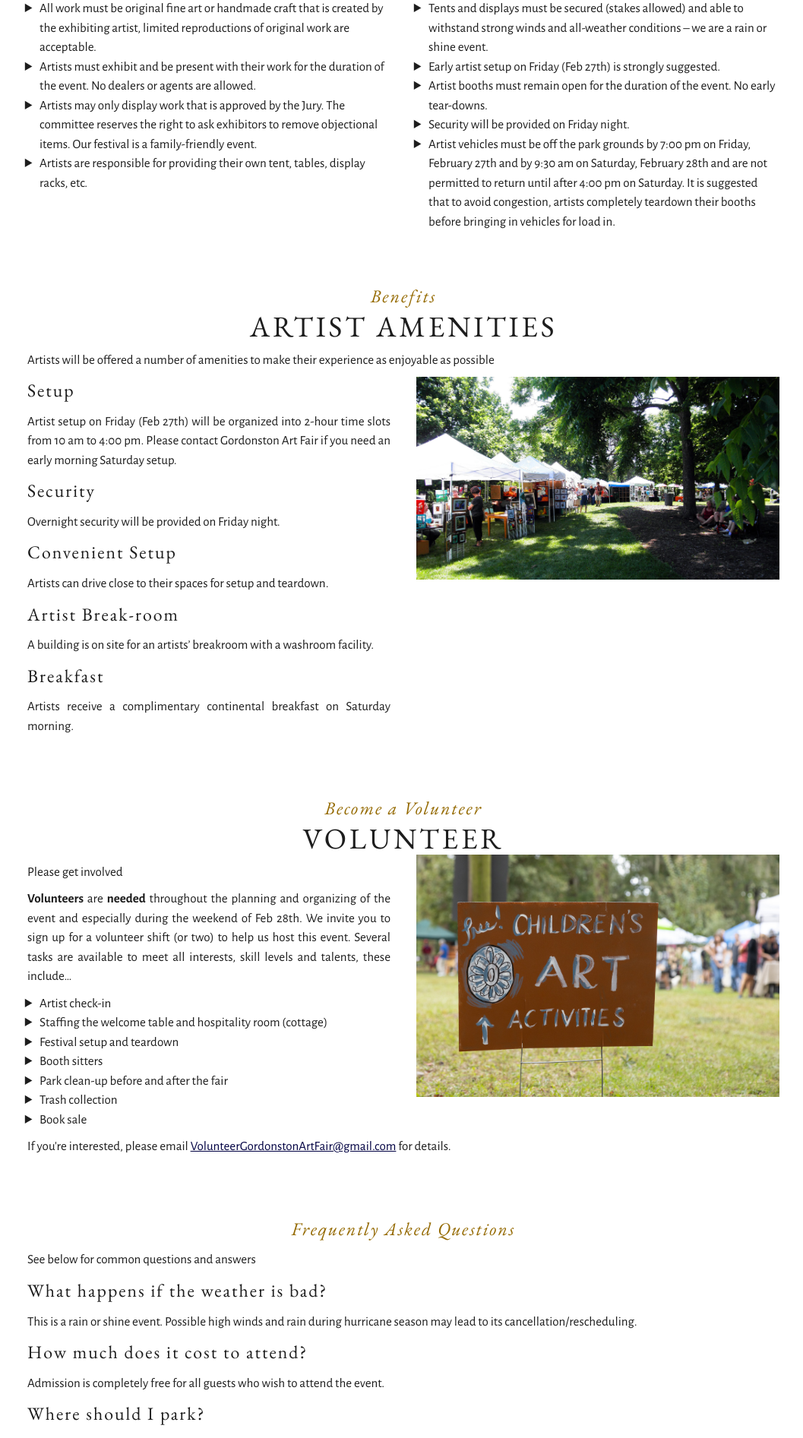
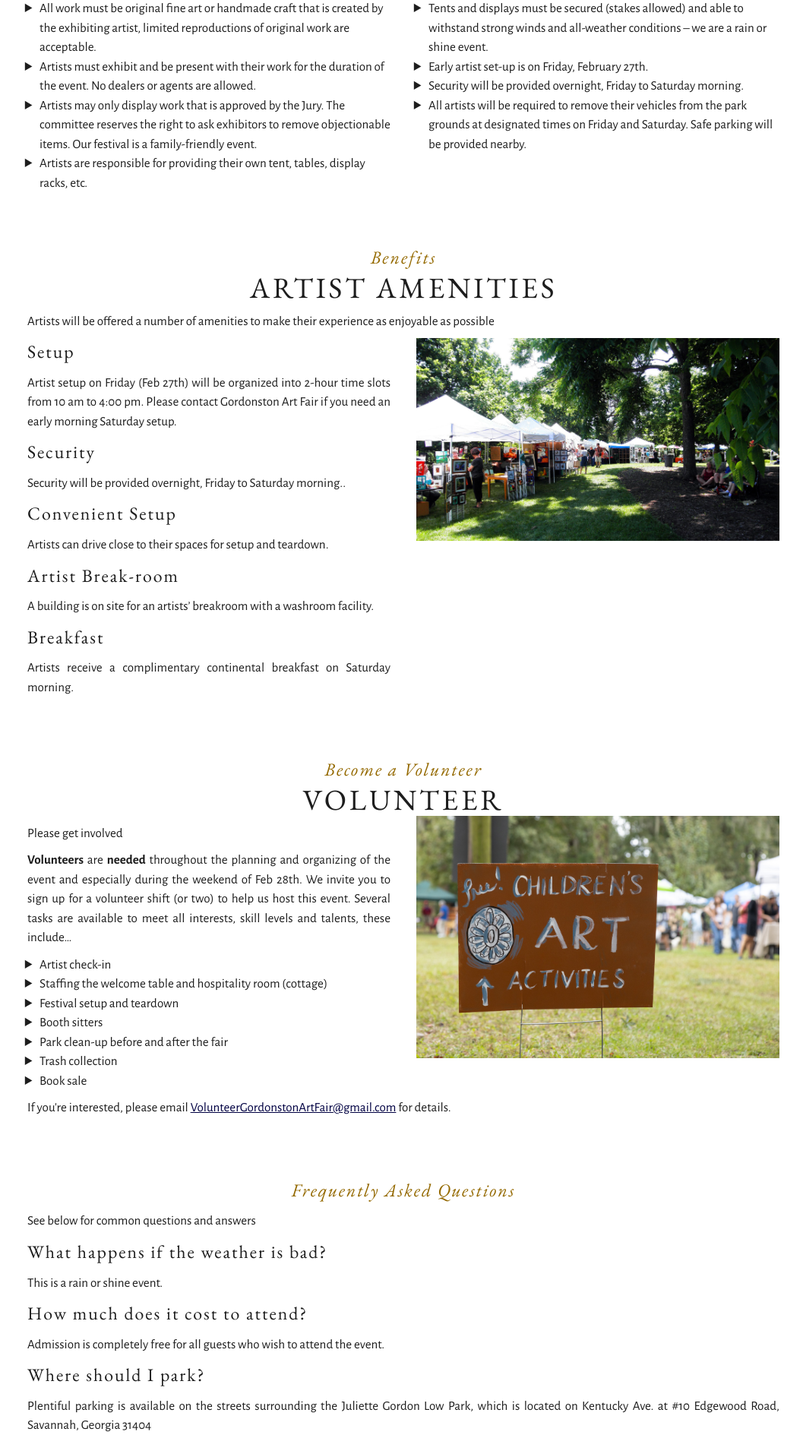
Before and after one commit to clevertree/gordonston-arts-fair, a Next.js app: page / in a window 1280 px wide. Shown: the part 4180-6073 px from the top of the page at 76% size, without its empty margins (109-1166 px from the left). Built offline with nearby package versions, Linux system fonts and the light colour scheme.

Commit message:
copy changes

```diff
--- a/app/(landing)/page.mdx
+++ b/app/(landing)/page.mdx
@@ -117,27 +117,23 @@ media or genre.
 
 <div className='grid sm:grid-cols-2 gap-x-8'>
     <div>
-        * All work must be original fine art or handmade craft that is created by the exhibiting artist, limited
-        reproductions
-        of original work are acceptable.
-        * Artists must exhibit and be present with their work for the duration of the event. No dealers or agents are
-        allowed.
-        * Artists may only display work that is approved by the Jury. The committee reserves the right to ask exhibitors
-        to
-        remove objectional items. Our festival is a family-friendly event.
+        * All work must be original fine art or handmade craft that is created by the exhibiting artist,
+        limited reproductions of original work are acceptable.
+        * Artists must exhibit and be present with their work for the duration of the event.
+        No dealers or agents are allowed.
+        * Artists may only display work that is approved by the Jury.
+        The committee reserves the right to ask exhibitors to
+        remove objectionable items. Our festival is a family-friendly event.
         * Artists are responsible for providing their own tent, tables, display racks, etc.
     </div>
     <div>
         * Tents and displays must be secured (stakes allowed) and able to withstand strong winds and all-weather
         conditions – we are a rain or shine event.
-        * Early artist setup on Friday (Feb 27th) is strongly suggested.
-        * Artist booths must remain open for the duration of the event. No early tear-downs.
-        * Security will be provided on Friday night.
-        * Artist vehicles must be off the park grounds by 7:00 pm on {formatDate(eventDayBeforeDate, true, false)} and
-        by 9:30 am on
-        {formatDate(eventDate, true, false)} and are not permitted to return until after 4:00 pm on Saturday. It is
-        suggested that to
-        avoid congestion, artists completely teardown their booths before bringing in vehicles for load in.
+        * Early artist set-up is on {formatDate(eventDayBeforeDate, true, false)}.
+        * Security will be provided overnight, Friday to Saturday morning.
+        * All artists will be required to remove their vehicles from the park grounds at
+        designated times on Friday and Saturday.
+        Safe parking will be provided nearby.
     </div>
 
 </div>
@@ -159,7 +155,7 @@ Artists will be offered a number of amenities to make their experience as enjoya
 
         ## Security
 
-        >Overnight security will be provided on Friday night.
+        >Security will be provided overnight, Friday to Saturday morning..
 
         ## Convenient Setup
 
@@ -226,8 +222,7 @@ See below for common questions and answers
 
 ## What happens if the weather is bad?
 
-This is a rain or shine event. Possible high winds and rain during hurricane season may lead to its
-cancellation/rescheduling.
+This is a rain or shine event.
 
 ## How much does it cost to attend?
 
--- a/package.json
+++ b/package.json
@@ -35,7 +35,6 @@
     "nodemailer": "^7.0.3",
     "react": "^18",
     "react-dom": "^18",
-    "sass": "^1.72.0",
     "sharp": "^0.33.3",
     "stripe": "^18.2.1",
     "@stripe/stripe-js": "^7.4.0"
@@ -68,6 +67,7 @@
     "husky": "^8.0.3",
     "postcss": "^8",
     "react-icons": "^5.0.1",
+    "sass": "^1.72.0",
     "tailwindcss": "^3.3.0",
     "typescript": "^5"
   }
```
Also changed, not shown: util/emailActions.ts (+13 -8 lines).
